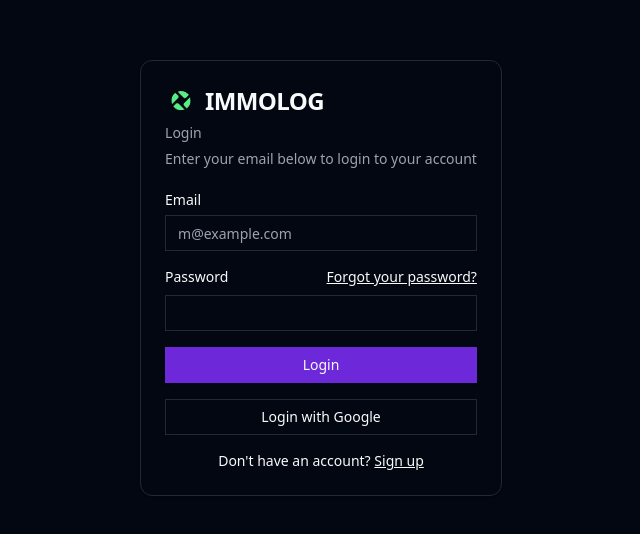
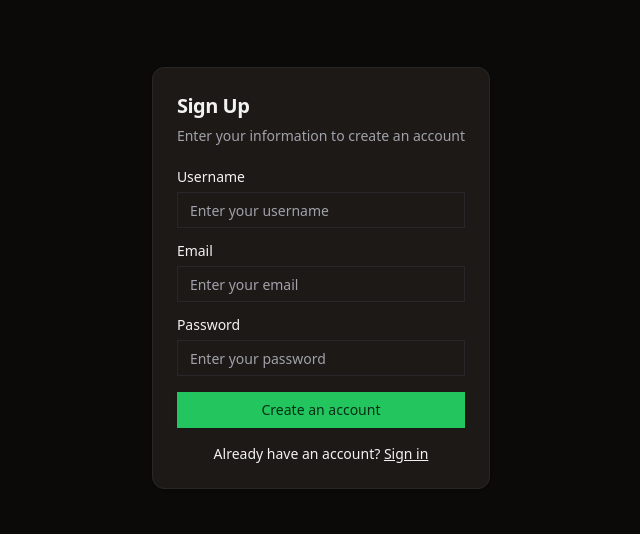
Before and after one commit to RenanMev/ImmoLog-v3, a React (Vite) app: page /register in a window 1280 px wide. Shown: the part 122-656 px from the top of the page, without its empty margins (319-959 px from the left). Built offline with nearby package versions, Linux system fonts and the light colour scheme.

Commit message:
imp-main-login

```diff
--- a/src/PageLogin/LoginPage.jsx
+++ b/src/PageLogin/LoginPage.jsx
@@ -12,11 +12,12 @@ import ImgLogo from "@/assets/Logoverde.png";
 import { useState } from "react";
 import { Link } from "react-router-dom";
 import axios from "axios";
+import AlertErrPass from "./componentes/AlertErrPass";
 
 export function LoginForm() {
   const [email, setEmail] = useState('');
   const [password, setPassword] = useState('');
-
+  const [openErrPasswordAler, setOpenErrPasswordAler] = useState(false)
   const handleEmailChange = (e) => {
     setEmail(e.target.value);
   };
@@ -25,17 +26,26 @@ export function LoginForm() {
     setPassword(e.target.value);
   };
 
-  const handleLoginFormSubmit = async (e) => {
+  const handleLoginFormSubmit = (e) => {
     e.preventDefault();
-       await axios.post('http://localhost:3333/login', {
-            email: email,
-            password: password
-        }.then(
-          window.location.href = "/dashboard"
-        ));
-
-
-};
+    axios.post('http://localhost:3333/login', {
+      email: email,
+      password: password
+    })
+      .then((res) => {
+        if (res.data.status === 205) {
+          setOpenErrPasswordAler(true)
+          setTimeout(() => {
+            setOpenErrPasswordAler(false)
+          }, 20000);
+        } if (res.data.status === 200) {
+          window.location.href = "/dashboard";
+        }
+      })
+      .catch((error) => {
+        console.error("Erro ao efetuar login:", error.message);
+      });
+  };
 
   return (
     <div className="w-full flex items-center justify-center h-screen">
@@ -90,9 +100,12 @@ export function LoginForm() {
           </form>
           <div className="mt-4 text-center text-sm">
             Don&apos;t have an account?{" "}
-            <Link to="/registerpage" className="underline">
+            <Link to="/register" className="underline">
               Sign up
             </Link>
+          </div>
+          <div className="pt-6">
+            {openErrPasswordAler ? <AlertErrPass /> : null}
           </div>
         </CardContent>
       </Card>
--- a/src/PageLogin/RegisterPage.jsx
+++ b/src/PageLogin/RegisterPage.jsx
@@ -1,3 +1,8 @@
+import { useState } from "react";
+import { Link } from "react-router-dom";
+import axios from "axios";
+import Loading from "@/Pages/components-pages/loading";
+import AlertSucess from "./componentes/Alert";
 import { Button } from "@/components/ui/button";
 import {
   Card,
@@ -8,19 +13,20 @@ import {
 } from "@/components/ui/card";
 import { Input } from "@/components/ui/input";
 import { Label } from "@/components/ui/label";
-import ImgLogo from "@/assets/Logoverde.png";
-import { useState } from "react";
-import { Link } from "react-router-dom";
+import AlertErr from "./componentes/AlertErr";
 
 export function RegisterPage() {
+  const [isLoading, setIsLoading] = useState(false);
+  const [isSuccessAlertOpen, setIsSuccessAlertOpen] = useState(false);
+  const [isErroAlertOpen, setIsErroAlertOpen] = useState(false);
   const [email, setEmail] = useState('');
   const [password, setPassword] = useState('');
-  const [userName, setUserName] = useState('');
+  const [username, setUsername] = useState('');
 
+  const handleUsernameChange = (e) => {
+    setUsername(e.target.value);
+  };
 
-  const handleUserNameChange = (e) => {
-    setUserName(e.target.value);
-  };
   const handleEmailChange = (e) => {
     setEmail(e.target.value);
   };
@@ -31,11 +37,35 @@ export function RegisterPage() {
 
   const handleRegisterSubmit = (e) => {
     e.preventDefault();
-    console.log("Email:", email);
-    console.log("Password:", password);
-    console.log("userName:", userName);
+    setIsLoading(true);
+    axios.post("http://localhost:3333/registerUser", {
+      email: email,
+      senha: password,
+      username: username
+    })
+    .then((res) => {
+      console.log(res)
+      if (res.data.status === 205) {
+        setIsErroAlertOpen(true);
+        setTimeout(() => {
+          setIsErroAlertOpen(false);
+        }, 20000);
+      } else {
+        setIsSuccessAlertOpen(true);
+        setTimeout(() => {
+          setIsSuccessAlertOpen(false);
+        }, 20000);
+      }
+    })
+    .catch(error => {
+      console.error("Erro ao registrar usuário:", error.message);
+      setIsErroAlertOpen(true);
+    })
+    .finally(() => {
+      setIsLoading(false);
+    });
+  };
 
-  };
 
   return (
     <div className="w-full flex items-center justify-center h-screen">
@@ -51,10 +81,14 @@ export function RegisterPage() {
             <div className="grid gap-4">
               <div className="grid grid-cols-1 gap-4">
                 <div className="grid gap-2">
-              <Label htmlFor="first-name">Username</Label>
-              <Input id="first-name" placeholder="Vitin mantuni" required
-              onChange={handleUserNameChange}
-              value={userName} />
+                  <Label htmlFor="username">Username</Label>
+                  <Input
+                    id="username"
+                    placeholder="Enter your username"
+                    required
+                    value={username}
+                    onChange={handleUsernameChange}
+                  />
                 </div>
               </div>
               <div className="grid gap-2">
@@ -62,7 +96,7 @@ export function RegisterPage() {
                 <Input
                   id="email"
                   type="email"
-              placeholder="m@example.com"
+                  placeholder="Enter your email"
                   required
                   value={email}
                   onChange={handleEmailChange}
@@ -70,23 +104,34 @@ export function RegisterPage() {
               </div>
               <div className="grid gap-2">
                 <Label htmlFor="password">Password</Label>
-            <Input id="password" type="password"
+                <Input
+                  id="password"
+                  type="password"
+                  placeholder="Enter your password"
+                  required
                   value={password}
-              required
-              onChange={handlePasswordChange} />
+                  onChange={handlePasswordChange}
+                />
               </div>
                 <Button type="submit" className="w-full">
-            Create an account
+                  {isLoading? <div className=""> <Loading/>
+                    </div> : "Create an account" }
                 </Button>
             </div>
           </form>
           <div className="mt-4 text-center text-sm">
             Already have an account?{" "}
-          <Link to='/' className="underline">
+            <Link to="/" className="underline">
               Sign in
             </Link>
           </div>
         </CardContent>
+        {isErroAlertOpen && <div>
+          <AlertErr/>
+          </div>}
+      {isSuccessAlertOpen && <div>
+        <AlertSucess />
+        </div>}
       </Card>
     </div>
   );
--- /dev/null
+++ b/src/PageLogin/componentes/Alert.jsx
@@ -0,0 +1,17 @@
+import { Alert, AlertDescription, AlertTitle } from "@/components/ui/alert";
+
+const AlertSucess = () => {
+  return (
+    <div className="text-green-400">
+
+    <Alert>
+      <AlertTitle>Sucesso</AlertTitle>
+      <AlertDescription>
+        O usuário foi registrado com sucesso
+      </AlertDescription>
+    </Alert>
+    </div>
+  );
+};
+
+export default AlertSucess;
--- /dev/null
+++ b/src/PageLogin/componentes/AlertErr.jsx
@@ -0,0 +1,14 @@
+import { Alert, AlertDescription, AlertTitle } from "@/components/ui/alert";
+
+const AlertErr = () => {
+  return (
+    <Alert>
+      <AlertTitle className="text-red-800">Erro</AlertTitle>
+      <AlertDescription >
+          O email ja foi registrado, tente outro
+      </AlertDescription>
+    </Alert>
+  );
+};
+
+export default AlertErr;
--- /dev/null
+++ b/src/PageLogin/componentes/AlertErrPass.jsx
@@ -0,0 +1,17 @@
+import { Alert, AlertDescription, AlertTitle } from "@/components/ui/alert";
+
+const AlertErrPass = () => {
+  return (
+    <div className="text-red-800">
+
+    <Alert>
+      <AlertTitle>Erro</AlertTitle>
+      <AlertDescription>
+        Senha ou usuario incorreto
+      </AlertDescription>
+    </Alert>
+    </div>
+  );
+};
+
+export default AlertErrPass;
--- a/src/Pages/components-pages/Immobile/calendar.jsx
+++ b/src/Pages/components-pages/Immobile/calendar.jsx
@@ -1,5 +1,4 @@
 import { CalendarIcon } from "@radix-ui/react-icons";
-import { format } from "date-fns";
 import { useForm } from "react-hook-form";
 import { cn } from "@/lib/utils";
 import { Button } from "@/components/ui/button";
@@ -7,10 +6,8 @@ import { Calendar } from "@/components/ui/calendar";
 import {
   Form,
   FormControl,
-  FormDescription,
   FormField,
   FormItem,
-  FormLabel,
   FormMessage,
 } from "@/components/ui/form";
 import {
--- /dev/null
+++ b/src/Pages/components-pages/loading.jsx
@@ -0,0 +1,11 @@
+import React from 'react';
+
+const Loading = () => {
+  return (
+    <div className="flex justify-center items-center h-screen">
+      <div className="w-6 h-6 border-t-4 border-b-4 border-green-500 rounded-full animate-spin"></div>
+    </div>
+  );
+};
+
+export default Loading;
--- a/src/Router.jsx
+++ b/src/Router.jsx
@@ -10,10 +10,10 @@ export function Router() {
   return (
     <Routes>
       <Route path="/" element={<LoginForm />}>
-        <Route path="register" element={<RegisterPage />} />
       </Route>
+      <Route path="/register" element={<RegisterPage />} />
       <Route path="/dashboard" element={<Dashboard />}>
-        <Route index element={<Imoveis/>} />
+        <Route index element={<Imoveis />} />
         <Route path="registerImmobiler" element={<ImmobilierRegister />} />
       </Route>
     </Routes>
--- /dev/null
+++ b/src/components/ui/alert.jsx
@@ -0,0 +1,47 @@
+import * as React from "react"
+import { cva } from "class-variance-authority";
+
+import { cn } from "@/lib/utils"
+
+const alertVariants = cva(
+  "relative w-full rounded-lg border px-4 py-3 text-sm [&>svg+div]:translate-y-[-3px] [&>svg]:absolute [&>svg]:left-4 [&>svg]:top-4 [&>svg]:text-foreground [&>svg~*]:pl-7",
+  {
+    variants: {
+      variant: {
+        default: "bg-background text-foreground",
+        destructive:
+          "border-destructive/50 text-destructive dark:border-destructive [&>svg]:text-destructive",
+      },
+    },
+    defaultVariants: {
+      variant: "default",
+    },
+  }
+)
+
+const Alert = React.forwardRef(({ className, variant, ...props }, ref) => (
+  <div
+    ref={ref}
+    role="alert"
+    className={cn(alertVariants({ variant }), className)}
+    {...props} />
+))
+Alert.displayName = "Alert"
+
+const AlertTitle = React.forwardRef(({ className, ...props }, ref) => (
+  <h5
+    ref={ref}
+    className={cn("mb-1 font-medium leading-none tracking-tight", className)}
+    {...props} />
+))
+AlertTitle.displayName = "AlertTitle"
+
+const AlertDescription = React.forwardRef(({ className, ...props }, ref) => (
+  <div
+    ref={ref}
+    className={cn("text-sm [&_p]:leading-relaxed", className)}
+    {...props} />
+))
+AlertDescription.displayName = "AlertDescription"
+
+export { Alert, AlertTitle, AlertDescription }
--- a/src/globals.css
+++ b/src/globals.css
@@ -10,52 +10,54 @@
 
 
 
+
 @layer base {
   :root {
     --background: 0 0% 100%;
-      --foreground: 224 71.4% 4.1%;
+    --foreground: 240 10% 3.9%;
     --card: 0 0% 100%;
-      --card-foreground: 224 71.4% 4.1%;
+    --card-foreground: 240 10% 3.9%;
     --popover: 0 0% 100%;
-      --popover-foreground: 224 71.4% 4.1%;
-      --primary: 262.1 83.3% 57.8%;
-      --primary-foreground: 210 20% 98%;
-      --secondary: 220 14.3% 95.9%;
-      --secondary-foreground: 220.9 39.3% 11%;
-      --muted: 220 14.3% 95.9%;
-      --muted-foreground: 220 8.9% 46.1%;
-      --accent: 220 14.3% 95.9%;
-      --accent-foreground: 220.9 39.3% 11%;
+    --popover-foreground: 240 10% 3.9%;
+    --primary: 142.1 76.2% 36.3%;
+    --primary-foreground: 355.7 100% 97.3%;
+    --secondary: 240 4.8% 95.9%;
+    --secondary-foreground: 240 5.9% 10%;
+    --muted: 240 4.8% 95.9%;
+    --muted-foreground: 240 3.8% 46.1%;
+    --accent: 240 4.8% 95.9%;
+    --accent-foreground: 240 5.9% 10%;
     --destructive: 0 84.2% 60.2%;
-      --destructive-foreground: 210 20% 98%;
-      --border: 220 13% 91%;
-      --input: 220 13% 91%;
-      --ring: 262.1 83.3% 57.8%;
+    --destructive-foreground: 0 0% 98%;
+    --border: 240 5.9% 90%;
+    --input: 240 5.9% 90%;
+    --ring: 142.1 76.2% 36.3%;
     --radius: 0rem;
   }
 
   .dark {
-      --background: 224 71.4% 4.1%;
-      --foreground: 210 20% 98%;
-      --card: 224 71.4% 4.1%;
-      --card-foreground: 210 20% 98%;
-      --popover: 224 71.4% 4.1%;
-      --popover-foreground: 210 20% 98%;
-      --primary: 263.4 70% 50.4%;
-      --primary-foreground: 210 20% 98%;
-      --secondary: 215 27.9% 16.9%;
-      --secondary-foreground: 210 20% 98%;
-      --muted: 215 27.9% 16.9%;
-      --muted-foreground: 217.9 10.6% 64.9%;
-      --accent: 215 27.9% 16.9%;
-      --accent-foreground: 210 20% 98%;
+    --background: 20 14.3% 4.1%;
+    --foreground: 0 0% 95%;
+    --card: 24 9.8% 10%;
+    --card-foreground: 0 0% 95%;
+    --popover: 0 0% 9%;
+    --popover-foreground: 0 0% 95%;
+    --primary: 142.1 70.6% 45.3%;
+    --primary-foreground: 144.9 80.4% 10%;
+    --secondary: 240 3.7% 15.9%;
+    --secondary-foreground: 0 0% 98%;
+    --muted: 0 0% 15%;
+    --muted-foreground: 240 5% 64.9%;
+    --accent: 12 6.5% 15.1%;
+    --accent-foreground: 0 0% 98%;
     --destructive: 0 62.8% 30.6%;
-      --destructive-foreground: 210 20% 98%;
-      --border: 215 27.9% 16.9%;
-      --input: 215 27.9% 16.9%;
-      --ring: 263.4 70% 50.4%;
+    --destructive-foreground: 0 85.7% 97.3%;
+    --border: 240 3.7% 15.9%;
+    --input: 240 3.7% 15.9%;
+    --ring: 142.4 71.8% 29.2%;
   }
 }
+
 
 
 
```
Lines whose indentation alone changed are shown as unchanged.
